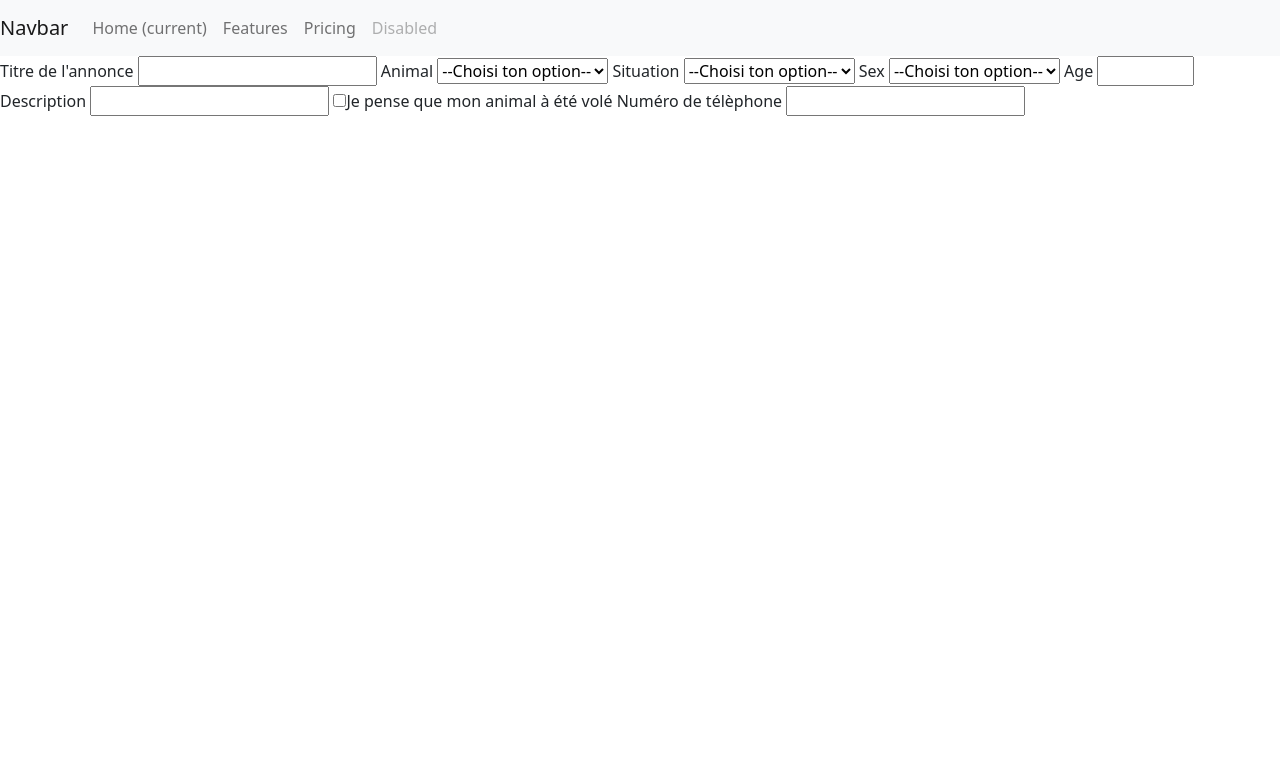
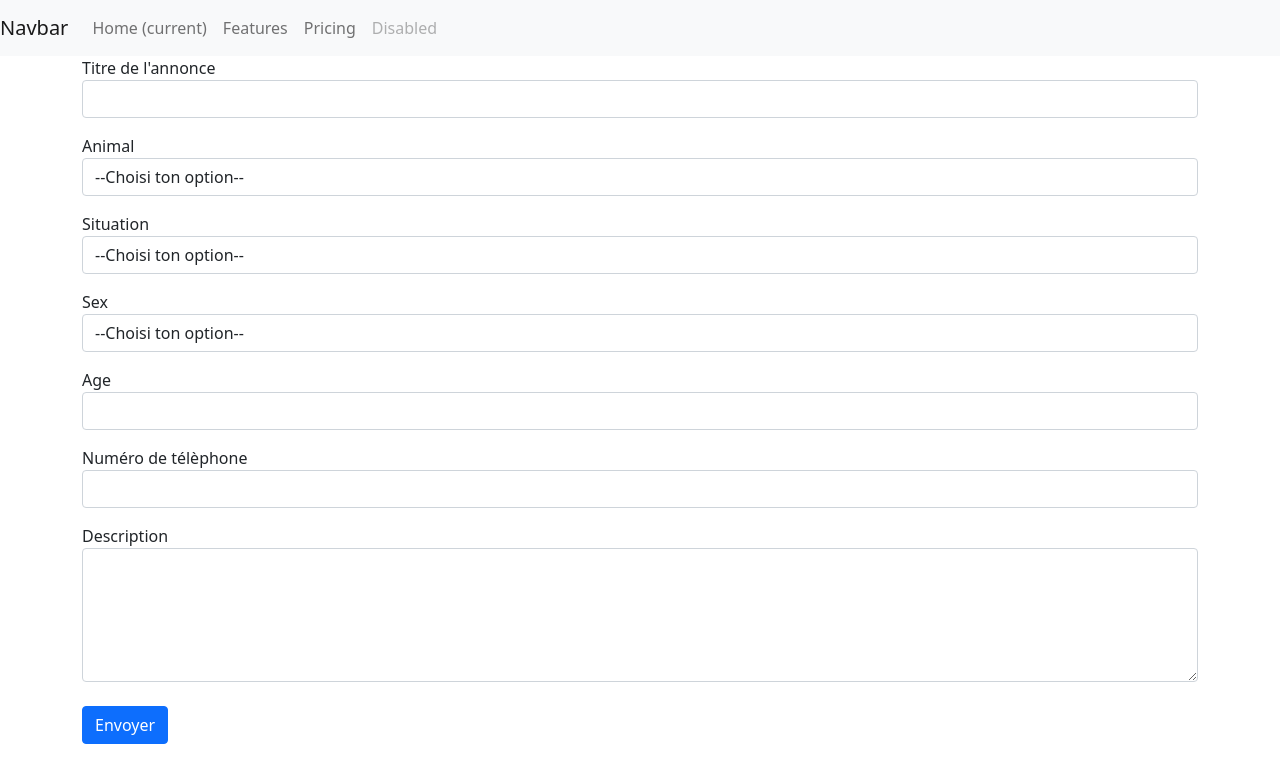
Before and after one commit to cfa-devweb/lost-dog, a website: page views/add-post.html in a window 1280 px wide. Drawn offline with nearby package versions, Linux system fonts and the light colour scheme; files that its build step writes are made by us from their sources.

Commit message:
ajout de page add-post.html & CSS

```diff
--- a/views/add-post.html
+++ b/views/add-post.html
@@ -1,35 +1,55 @@
 {% extends "layouts/base.html" %} {% block content %}
 <main>
-    <form action="post">
+    <form class="container" action="post">
+        <div class="form-group">
             <label for="ftitle">Titre de l'annonce</label>
-        <input type="text" name="" id="ftitle" min-length="1" max-length="30">
-        <label for="ftypeanimal">Animal</label>
-        <select id="ftypeanimal">
+            <input class="form-control mb-3 js-input-title" type="text" name="" id="ftitle" min-length="1" max-length="30">
+        </div>
+
+        <div class="form-group">
+            <label for="ftype-animal">Animal</label>
+            <select class="form-control mb-3" id="ftype-animal">
                 <option value="">--Choisi ton option--</option>
                 <option value="dog">Chien</option>
                 <option value="cat">Chat</option>
             </select>
-        <label for="fsituatuationanimal">Situation</label>
-        <select id="fsituatuationanimal">
+        </div>
+
+        <div class="form-group">
+            <label for="fsituation-animal">Situation</label>
+            <select class="form-control mb-3" id="fsituation-animal">
                 <option value="">--Choisi ton option--</option>
-            <option value="dog">Perdue</option>
-            <option value="cat">Trouver</option>
-            <option value="cat">Adopter</option>
+                <option value="lost">Perdu</option>
+                <option value="found">Trouve</option>
+                <option value="adopted">Adopte</option>
             </select>
-        <label for="fsexanimal">Sex</label>
-        <select id="fsexanimal">
+        </div>
+
+        <div class="form-group">
+            <label for="fsex-animal">Sex</label>
+            <select class="form-control mb-3" id="fsex-animal">
                 <option value="">--Choisi ton option--</option>
-            <option value="dog">Male</option>
-            <option value="cat">Femelle</option>
+                <option value="male">Male</option>
+                <option value="female">Femelle</option>
             </select>
-        <label for="fageanimal">Age</label>
-        <input type="number" name="" id="fageanimal" min="0" max="255">
-        <!-- No negative -->
+        </div>
+
+        <div class="form-group">
+            <label for="fage-animal">Age</label>
+            <input class="form-control mb-3" type="number" name="" id="fage-animal" min="0" max="255">
+        </div>
+
+        <div class="form-group">
+            <label for="fnumber">Numéro de télèphone</label>
+            <input class="form-control mb-3" type="text" minlength="6" maxlength="6">
+        </div>
+
+        <div class="form-group">
             <label for="fcomentaire">Description</label>
-        <input type="text" min-length="1" max-length="1500">
-        <input type="checkbox" id="fcheckboxvoler"><label for="fcheckboxvoler">Je pense que mon animal à été volé</label>
-        <label for="fnumber">Numéro de télèphone</label>
-        <input type="number" max="6">
+            <textarea class="form-control mb-4" name="story" rows="5" cols="33"></textarea>
+        </div>
+
+        <input class="btn btn-primary mb-3" type="submit" value="Envoyer">
     </form>
 </main>
 {% endblock %} {% block js %}
```
Also changed, not shown: server.js (+7 -2 lines). Lines whose indentation alone changed are shown as unchanged.
